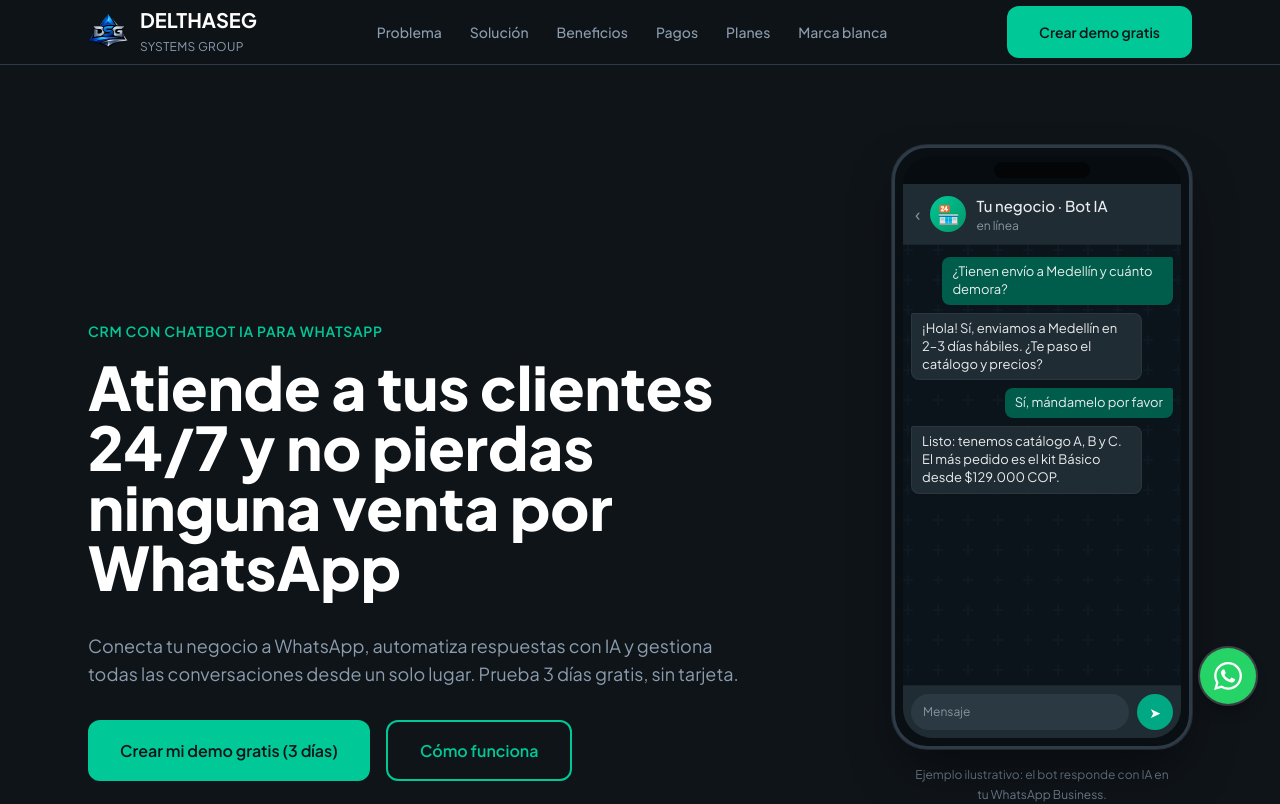
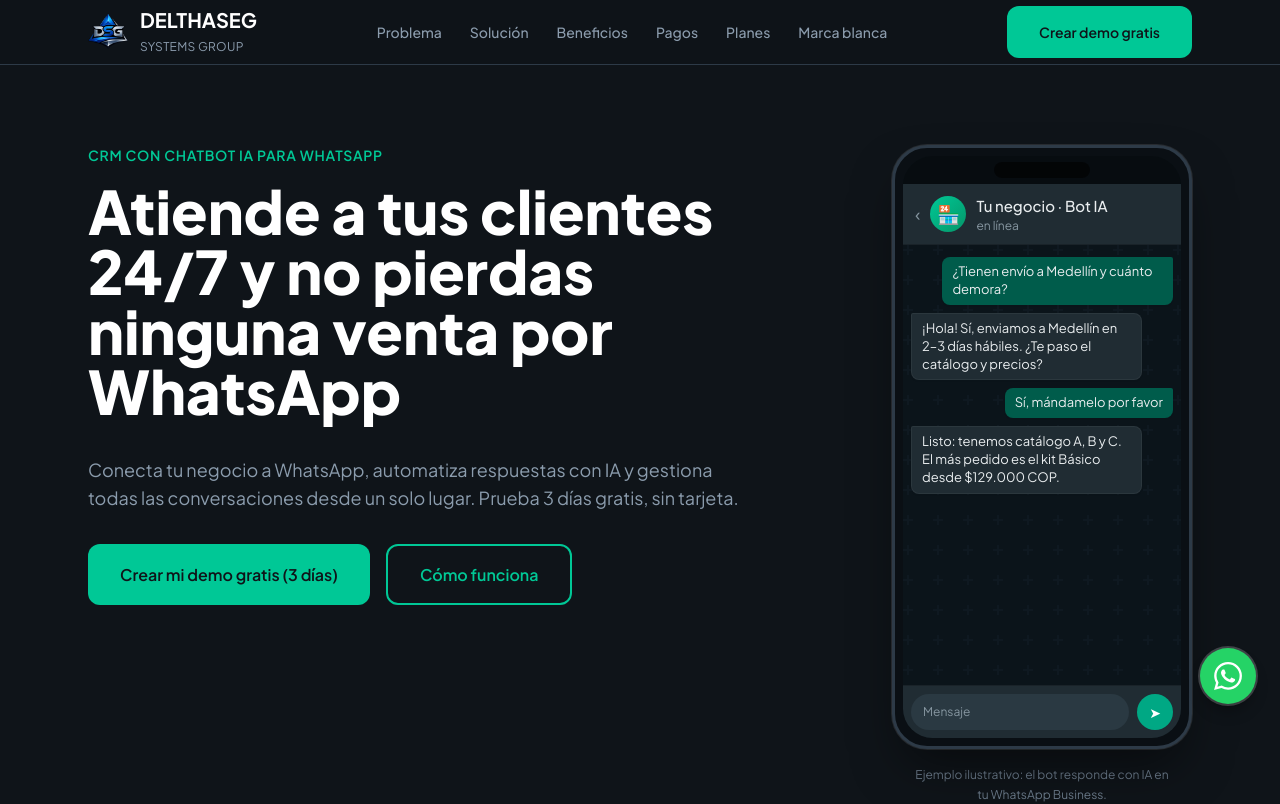
Before and after one commit to SantiagoDruggins/crm-whatsapp-sas, a React (Vite) app in the folder frontend/: page / in a window 1280 px wide. Shown: the top 804 px of the page. Built offline with nearby package versions, Linux system fonts and the light colour scheme; the HTML template or start-up script is replaced by a standard one.

Commit message:
Landing hero: alinear columnas arriba (lg:items-start) para subir el texto izquierdo

```diff
--- a/frontend/src/pages/Landing.jsx
+++ b/frontend/src/pages/Landing.jsx
@@ -224,7 +224,7 @@
 
       <main id="contenido-principal">
         <section className={styles.section + ' pt-12 md:pt-20'} aria-labelledby="hero-heading">
-          <div className="flex flex-col lg:flex-row lg:items-center lg:justify-between gap-10 lg:gap-10 xl:gap-14 max-w-6xl mx-auto w-full">
+          <div className="flex flex-col lg:flex-row lg:items-start lg:justify-between gap-10 lg:gap-10 xl:gap-14 max-w-6xl mx-auto w-full">
             <div className="flex-1 min-w-0 max-w-2xl mx-auto lg:mx-0 text-center lg:text-left flex flex-col items-center lg:items-start">
               <p className="text-[#00c896] font-semibold text-sm uppercase tracking-wider mb-4">
                 CRM con chatbot IA para WhatsApp
```
